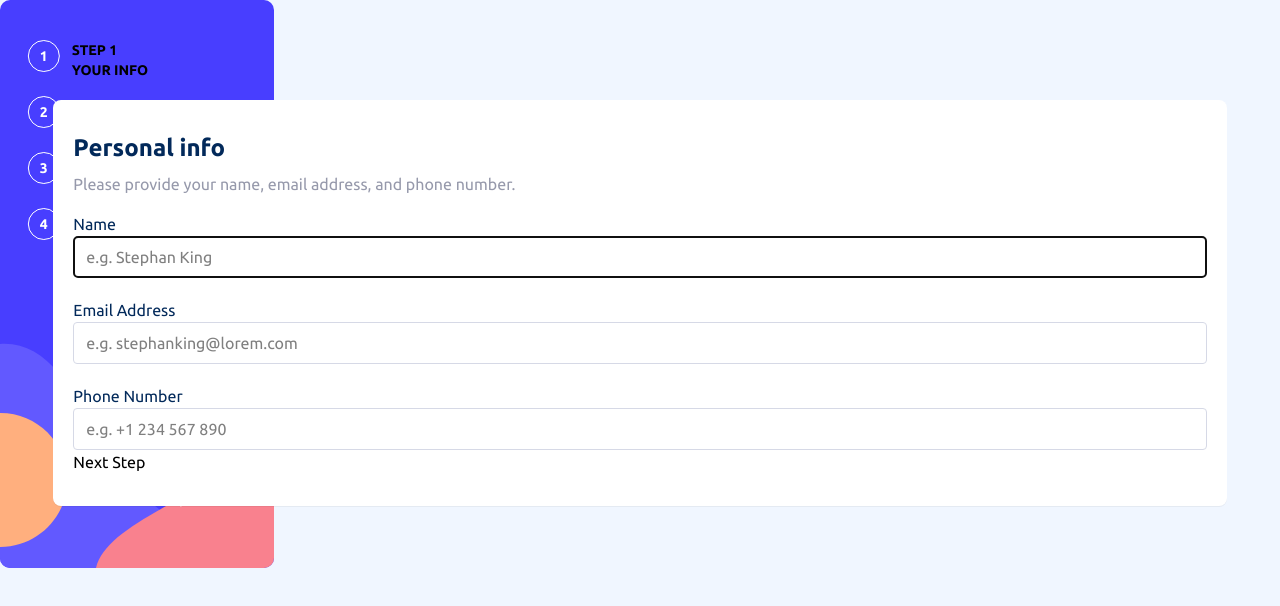
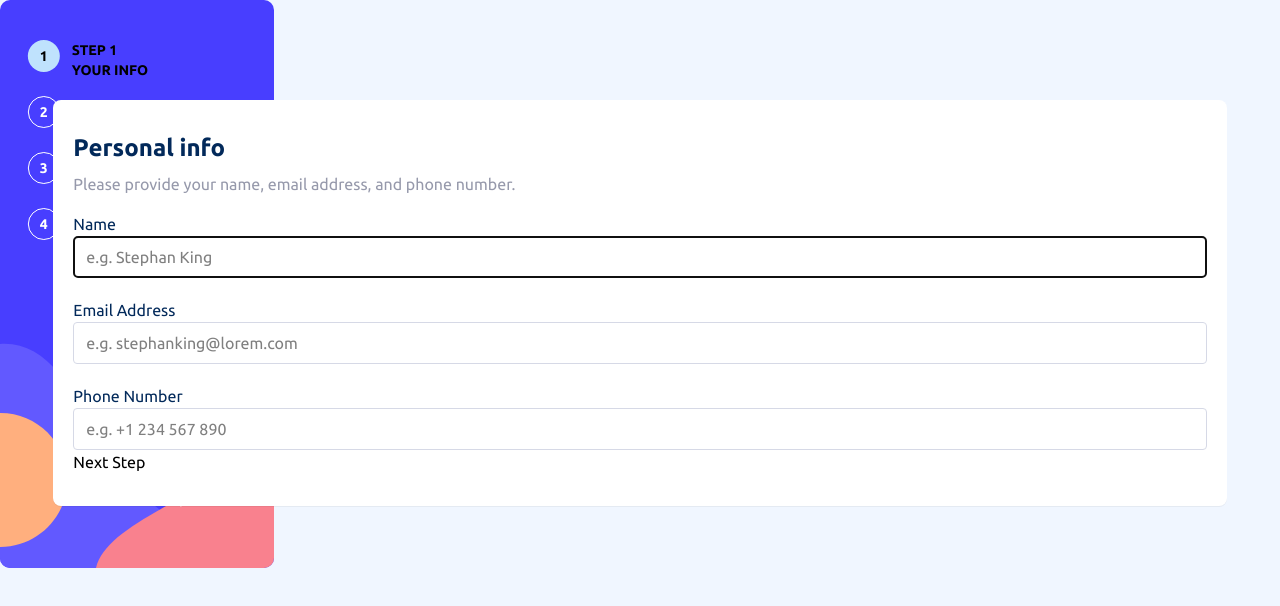
Before and after one commit to SanazBHMN/multi-step-form, a React (Vite) app: page / in a window 1280 px wide. Shown: the top 606 px of the page. Built offline with nearby package versions, Linux system fonts and the light colour scheme.

Commit message:
Add styles based on the active step

```diff
--- a/src/App.tsx
+++ b/src/App.tsx
@@ -16,9 +16,12 @@ function App() {
       <Summary />,
     ]);
 
+  // console.log(currentStepIndex);
+  // console.log(steps);
+
   return (
     <div>
-      <StepsList steps={steps} />
+      <StepsList steps={steps} currentStepIndex={currentStepIndex} />
       <form className="absolute top-25 right-0 left-0 mx-auto w-11/12 rounded-lg bg-white px-5 py-8 shadow-2xs">
         {step}
         {!isFirstStep && (
--- a/src/components/Step.tsx
+++ b/src/components/Step.tsx
@@ -1,16 +1,19 @@
 interface StepProps {
   stepNumber: number;
   stepTitle?: string;
+  isStepActive: boolean;
 }
 
-export const Step = ({ stepNumber, stepTitle }: StepProps) => {
+export const Step = ({ stepNumber, stepTitle, isStepActive }: StepProps) => {
   return (
     <li className={`flex items-start justify-start gap-3 text-sm font-bold`}>
-      <div className="flex h-8 w-8 items-center justify-center rounded-full border text-white">
+      <div
+        className={`flex h-8 w-8 items-center justify-center rounded-full border ${isStepActive ? "bg-light-blue border-none text-black" : "text-white"}`}
+      >
         {stepNumber}
       </div>
       {stepTitle && (
-        <div className="hidden flex-col sm:flex ">
+        <div className="hidden flex-col sm:flex">
           <p>STEP {stepNumber}</p>
           <p className="uppercase">{stepTitle}</p>
         </div>
--- a/src/components/StepsList.tsx
+++ b/src/components/StepsList.tsx
@@ -7,9 +7,10 @@ import desktopBackground from "../assets/images/bg-sidebar-desktop.svg";
 
 interface StepsListProps {
   steps: ReactElement[];
+  currentStepIndex: number;
 }
 
-export const StepsList = ({ steps }: StepsListProps) => {
+export const StepsList = ({ steps, currentStepIndex }: StepsListProps) => {
   const stepTitles = ["your info", "select plan", "add-ons", "summary"];
 
   return (
@@ -28,6 +29,7 @@ export const StepsList = ({ steps }: StepsListProps) => {
             key={index}
             stepNumber={index + 1}
             stepTitle={stepTitles[index]}
+            isStepActive={currentStepIndex === index}
           />
         ))}
       </ol>
--- a/src/hooks/useMultistepForm.ts
+++ b/src/hooks/useMultistepForm.ts
@@ -28,6 +28,7 @@ export const useMultistepForm = (steps: ReactElement[]) => {
     currentStepIndex,
     step: steps[currentStepIndex],
     steps,
+    // activeStep: step[currentStepIndex] === step ,
     isFirstStep: currentStepIndex === 0,
     isLastStep: currentStepIndex === steps.length - 1,
     next,
```
